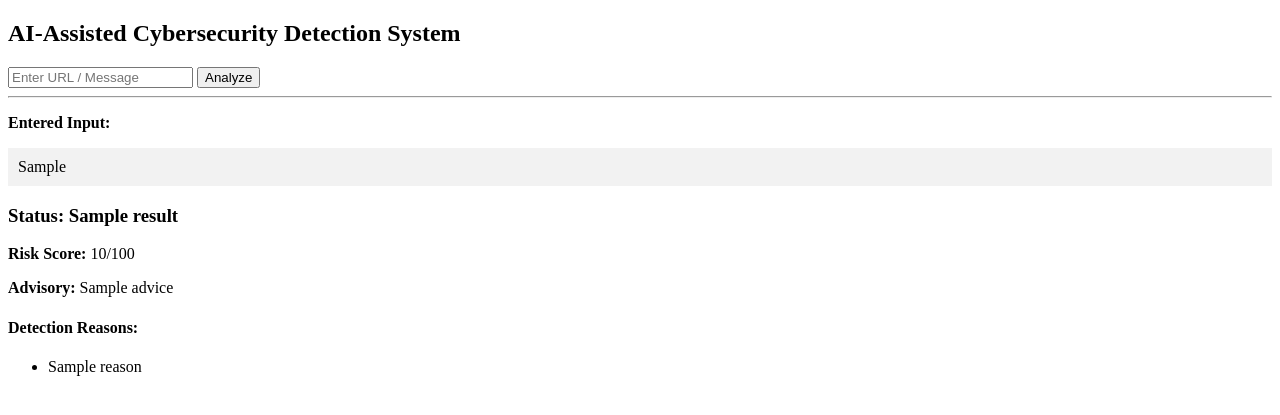
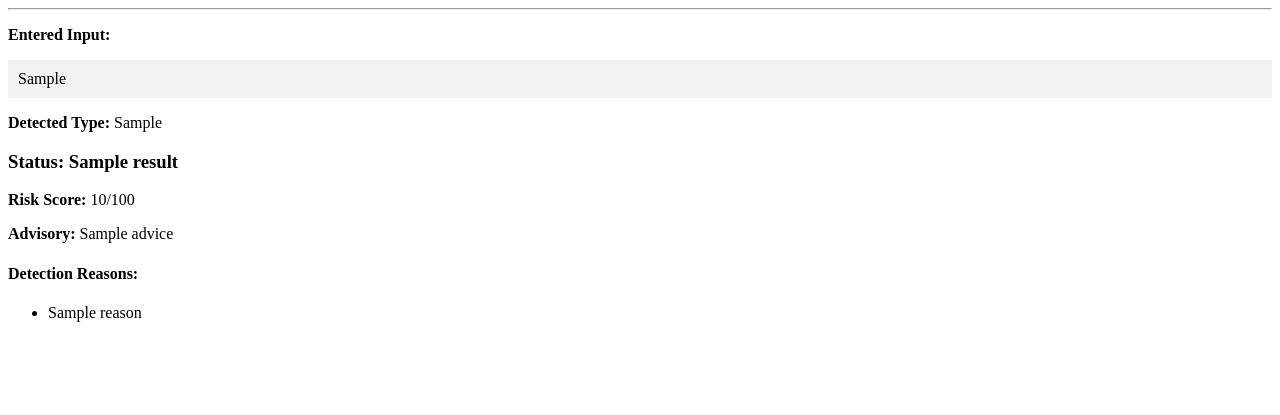
Before and after one commit to ashkarp7/mini-project, a Flask app: template templates/index.html in a window 1280 px wide. Shown: the top 415 px of the page. Run offline with Flask 3, Linux system fonts and the light colour scheme; the template is opened without the code that fills it: most values are stand-ins (such as "Sample title", 1, 10 or a date in 2020).

Commit message:
update-4

```diff
--- a/app.py
+++ b/app.py
@@ -2,6 +2,7 @@ from flask import Flask, render_template, request
 from rules import rule_based_check
 from score_engine import final_decision
 from advisor import advisory_message
+from input_detector import detect_input_type
 
 app = Flask(__name__)
 
@@ -12,17 +13,20 @@ def index():
     advice = None
     reasons = []
     user_input = None
+    input_type = None
 
     if request.method == "POST":
         user_input = request.form["input"]
+        input_type = detect_input_type(user_input)
 
-        score, reasons = rule_based_check(user_input)
+        score, reasons = rule_based_check(user_input, input_type)
         result = final_decision(score)
         advice = advisory_message(result)
 
     return render_template(
         "index.html",
         user_input=user_input,
+        input_type=input_type,
         result=result,
         score=score,
         advice=advice,
--- a/templates/index.html
+++ b/templates/index.html
@@ -1,16 +1,3 @@
-<!DOCTYPE html>
-<html>
-<head>
-    <title>Cybersecurity Detector</title>
-</head>
-<body>
-    <h2>AI-Assisted Cybersecurity Detection System</h2>
-
-    <form method="post">
-        <input type="text" name="input" placeholder="Enter URL / Message" required>
-        <button type="submit">Analyze</button>
-    </form>
-
 {% if result %}
 <hr>
 
@@ -18,6 +5,8 @@
 <p style="background:#f2f2f2; padding:10px;">
     {{ user_input }}
 </p>
+
+<p><strong>Detected Type:</strong> {{ input_type }}</p>
 
 <h3>Status: {{ result }}</h3>
 <p><strong>Risk Score:</strong> {{ score }}/100</p>
@@ -30,5 +19,3 @@
     {% endfor %}
 </ul>
 {% endif %}
-</body>
-</html>
```
Also changed, not shown: input_detector.py (added, +11 -0 lines), rules.py (+11 -6 lines). Lines whose indentation alone changed are shown as unchanged.
